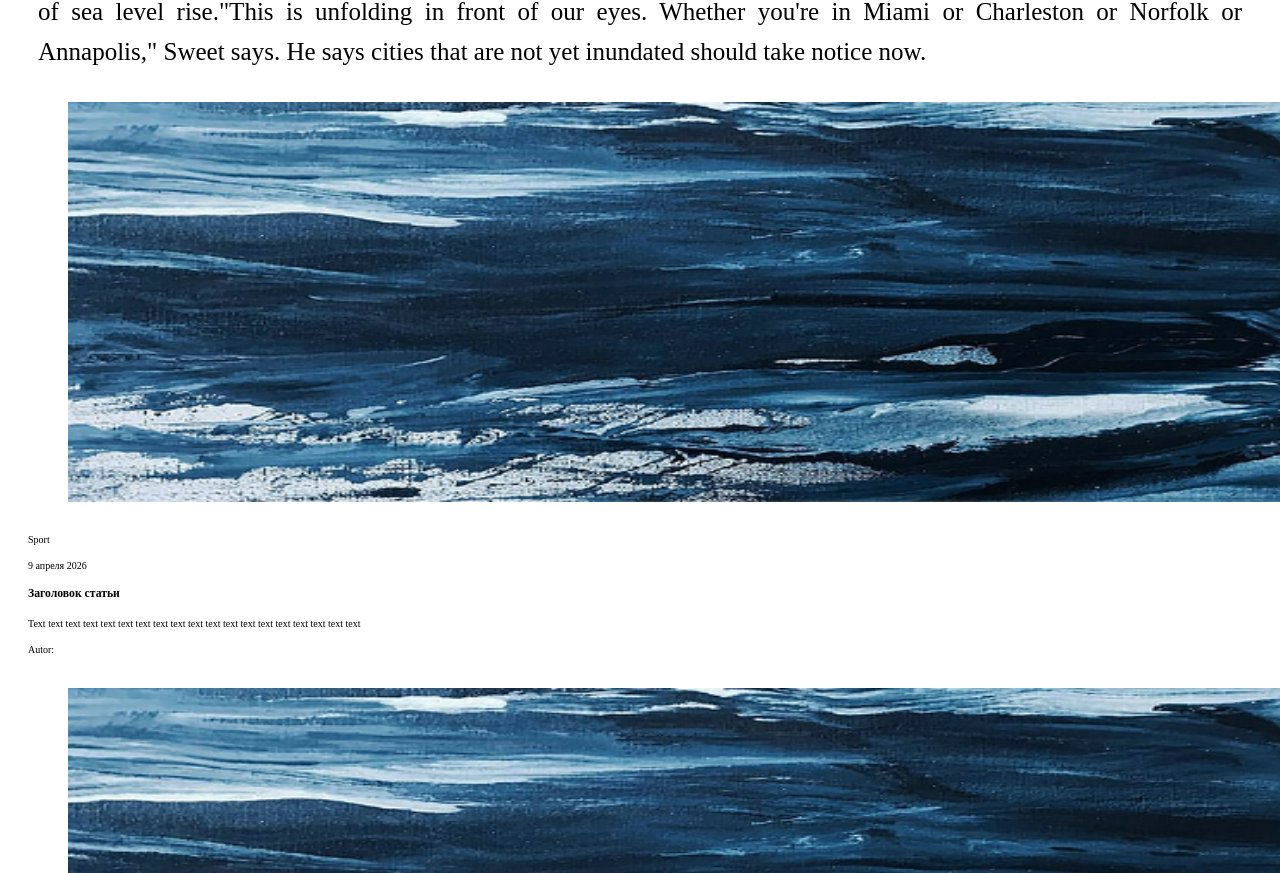
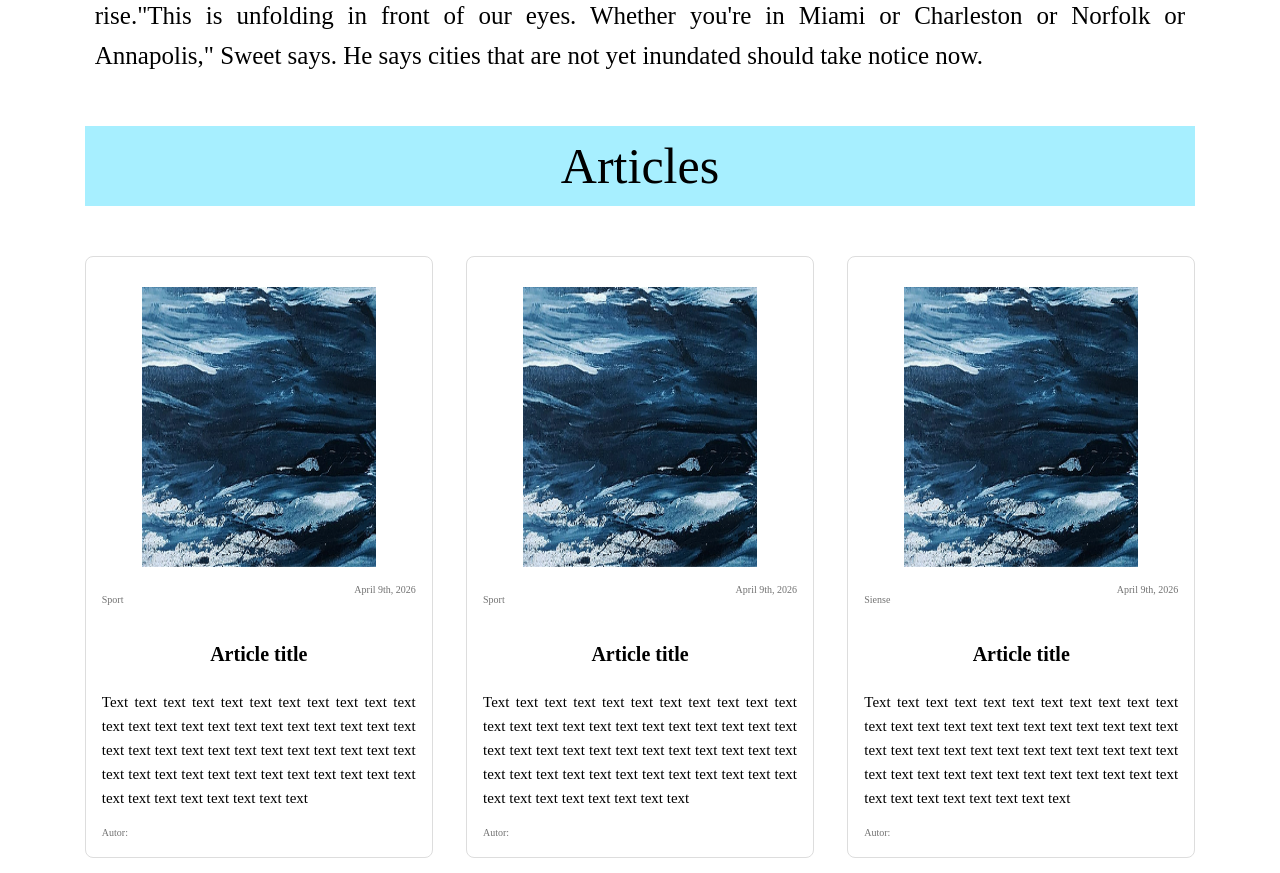
Before and after one commit to LVNTosha/magazine, a plain HTML site: page index.html in a window 1280 px wide. Shown: the part 1574-2447 px from the top of the page. Drawn offline with Linux system fonts and the light colour scheme.

Commit message:
07.(2) HTML: Articles grid structure and semantic cards

```diff
--- a/index.html
+++ b/index.html
@@ -21,6 +21,7 @@
             </nav>
         </header>
         <main>
+            <p class="zero">0</p>
             <section class="hero">
                 <h1>Ocean water along U.S. coasts will rise</h1>
                 <h2>BY REBECCA HERSHER</h2>
@@ -30,61 +31,66 @@ The report gives the most concrete and certain sea level projections ever publis
 The new report adds up all those factors to give regional estimates for different parts of the U.S. The authors predict about a foot and half of sea level rise for the Gulf Coast by 2050, with particular hot spots from Texas to Mississippi, where extraction  began again only to gain rapidly collapse into the rising ocean water.There are similar hot spots in the Mid-Atlantic region, including Annapolis, Md. and Norfolk, Va. Overall, the East Coast is projected to experience a little more than a foot of sea level rise in the next 30 years.
 Sea level rise is happening more slowly on the West Coast, including much of southern and western Alaska, the report finds. The authors predict about six inches of sea level rise by 2050. Hawaii and island territories in the Caribbean will see a little more than half a foot of sea level rise."This is unfolding in front of our eyes. Whether you're in Miami or Charleston or Norfolk or Annapolis," Sweet says. He says cities that are not yet inundated should take notice now.</p>
             </section>
+            <p class="headline">Articles</p>
             <section class="articles-grid">
                 <article>
-                    <figure><img src="images/unsplash_t2Sai-AqIpI.png"></figure>
-                    <p>Sport</p>
-                    <time datetime="2026-04-09">9 апреля 2026</time>
-                    <h3>Заголовок статьи</h3>
-                    <p>Text text text text text text text text text text text text text text text text text text text </p>
+                    <figure class="article-img"><img src="images/unsplash_t2Sai-AqIpI.png"></figure>
+                    <div class="div">
+                        <p>Sport</p>
+                        <time datetime="2026-04-09">April 9th, 2026</time>
+                    </div>
+                    <h3>Article title</h3>
+                    <p class="text">Text text text text text text text text text text text text text text text text text text text text text text text text text text text text text text text text text text text text text text text text text text text text text text text text text text text text text text text</p>
                     <span>Autor:</span>
                 </article>
                 <article>
-                    <figure><img src="images/unsplash_t2Sai-AqIpI.png"></figure>
-                    <p>Sport</p>
-                    <time datetime="2026-04-09">9 апреля 2026</time>
-                    <h3>Заголовок статьи</h3>
-                    <p>Text text text text text text text text text text text text text text text text text text text </p>
+                    <figure class="article-img"><img src="images/unsplash_t2Sai-AqIpI.png"></figure>
+                    <div class="div">
+                        <p>Sport</p>
+                        <time datetime="2026-04-09">April 9th, 2026</time>
+                    </div>
+                    <h3>Article title</h3>
+                    <p class="text">Text text text text text text text text text text text text text text text text text text text text text text text text text text text text text text text text text text text text text text text text text text text text text text text text text text text text text text text</p>
                     <span>Autor:</span>
                 </article>
                 <article>
-                    <figure><img src="images/unsplash_t2Sai-AqIpI.png"></figure>
-                    <p>Sport</p>
-                    <time datetime="2026-04-09">9 апреля 2026</time>
-                    <h3>Заголовок статьи</h3>
-                    <p>Text text text text text text text text text text text text text text text text text text text </p>
+                    <figure class="article-img"><img src="images/unsplash_t2Sai-AqIpI.png"></figure>
+                    <div class="div">
+                        <p>Siense</p>
+                        <time datetime="2026-04-09">April 9th, 2026</time>
+                    </div>
+                    <h3>Article title</h3>
+                    <p class="text">Text text text text text text text text text text text text text text text text text text text text text text text text text text text text text text text text text text text text text text text text text text text text text text text text text text text text text text text</p>
                     <span>Autor:</span>
                 </article>
                 <article>
-                    <figure><img src="images/unsplash_t2Sai-AqIpI.png"></figure>
-                    <p>Sport</p>
-                    <time datetime="2026-04-09">9 апреля 2026</time>
-                    <h3>Заголовок статьи</h3>
-                    <p>Text text text text text text text text text text text text text text text text text text text </p>
+                    <figure class="article-img"><img src="images/unsplash_t2Sai-AqIpI.png"></figure>
+                    <div class="div">
+                        <p>Food</p>
+                        <time datetime="2026-04-09">April 9th, 2026</time>
+                    </div>
+                    <h3>Article title</h3>
+                    <p class="text">Text text text text text text text text text text text text text text text text text text text text text text text text text text text text text text text text text text text text text text text text text text text text text text text text text text text text text text text</p>
                     <span>Autor:</span>
                 </article>
                 <article>
-                    <figure><img src="images/unsplash_t2Sai-AqIpI.png"></figure>
-                    <p>Sport</p>
-                    <time datetime="2026-04-09">9 апреля 2026</time>
-                    <h3>Заголовок статьи</h3>
-                    <p>Text text text text text text text text text text text text text text text text text text text </p>
+                    <figure class="article-img"><img src="images/unsplash_t2Sai-AqIpI.png"></figure>
+                    <div class="div">
+                        <p>Sport</p>
+                        <time datetime="2026-04-09">April 9th, 2026</time>
+                    </div>
+                    <h3>Article title</h3>
+                    <p class="text">Text text text text text text text text text text text text text text text text text text text text text text text text text text text text text text text text text text text text text text text text text text text text text text text text text text text text text text text</p>
                     <span>Autor:</span>
                 </article>
                <article>
-                    <figure><img src="images/unsplash_t2Sai-AqIpI.png"></figure>
-                    <p>Sport</p>
-                    <time datetime="2026-04-09">9 апреля 2026</time>
-                    <h3>Заголовок статьи</h3>
-                    <p>Text text text text text text text text text text text text text text text text text text text </p>
-                    <span>Autor:</span>
-                </article>
-                <article>
-                    <figure><img src="images/unsplash_t2Sai-AqIpI.png"></figure>
-                    <p>Sport</p>
-                    <time datetime="2026-04-09">9 апреля 2026</time>
-                    <h3>Заголовок статьи</h3>
-                    <p>Text text text text text text text text text text text text text text text text text text text </p>
+                    <figure class="article-img"><img src="images/unsplash_t2Sai-AqIpI.png"></figure>
+                    <div class="div">
+                        <p>Game</p>
+                        <time datetime="2026-04-09">April 9th, 2026</time>
+                    </div>
+                    <h3>Article title</h3>
+                    <p class="text">Text text text text text text text text text text text text text text text text text text text text text text text text text text text text text text text text text text text text text text text text text text text text text text text text text text text text text text text</p>
                     <span>Autor:</span>
                 </article>
             </section>
--- a/style.css
+++ b/style.css
@@ -13,7 +13,7 @@ html{
     font-size: 10px;
     line-height: 1.6;
     color: #000;
-    margin: 20px;
+    margin: 1% 6%;
 }
 
 header{
@@ -26,6 +26,12 @@ header{
     font-size: 90px;
     font-family: var(--font-family);
     text-decoration: underline 5px;
+}
+
+.zero{
+    color: rgb(167, 239, 255);
+    background-color: rgb(167, 239, 255);
+    font-size: large;
 }
 
 li{
@@ -48,9 +54,9 @@ img{
     display: flex;
     justify-content: center;
     align-items: center;
-    height: 50vh;
-    width: 96vw;
-    padding: 20px 0px;
+    height: 35vh;
+    width: 100%;
+    padding: 2% 0%;
 }
 
 h1{
@@ -76,3 +82,57 @@ h2{
     margin: 10px;
     text-align: justify;
 }
+
+.articles-grid{
+    display: grid;
+    grid-template-columns: repeat(3, 1fr);
+    gap: 3%;
+    margin: 3% 0% 6% 0%;
+    row-gap: 5%;
+    box-shadow: #000 20%;
+}
+
+article {
+  border: 1px solid #ddd;
+  border-radius: 8px;
+  padding: 16px;
+  max-width: 350px;
+  margin: 0 auto;
+
+}
+
+.article-img {
+  max-width: 100%;
+  height: auto;
+  border-radius: 4px;
+}
+
+h3{
+    text-align: center;
+    font-size: 2rem;
+    font-family: var(--font-family);
+}
+
+.headline{
+    display: flex;
+    justify-content: center;
+    align-items: center;
+    font-size: 5rem;
+    font-family: var(--font-family);
+    background-color: rgb(167, 239, 255);
+}
+
+.div{
+    display: flex;
+    justify-content:space-between;
+    color: #727272;
+}
+
+.text{
+    text-align: justify;
+    font-size: 1.5rem;
+}
+
+span{
+    color: #727272;
+}
```
